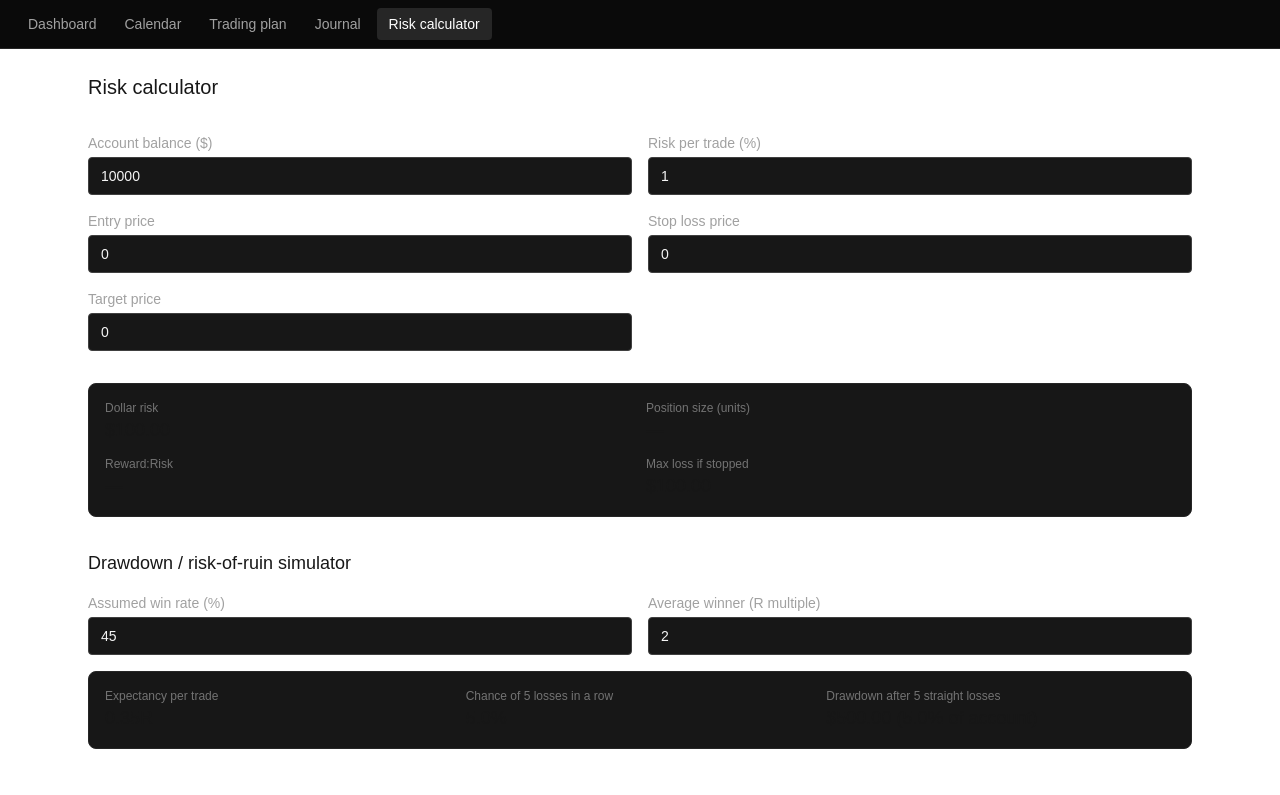
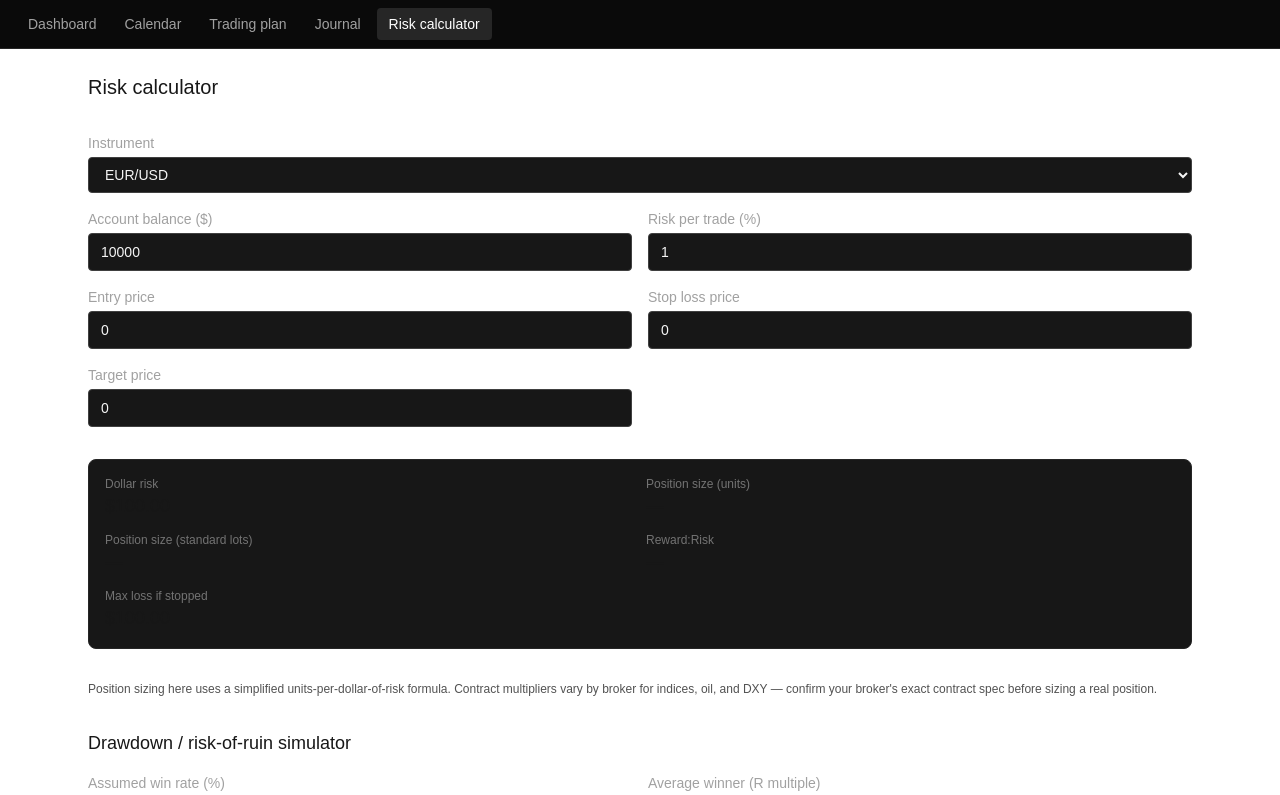
Before and after one commit to Magik16/trading-intelligence-center, a Next.js app in the folder trading-platform_1/: page /risk in a window 1280 px wide. Shown: the top 795 px of the page. Built offline with nearby package versions, Linux system fonts and the light colour scheme.

Commit message:
Update page.tsx

```diff
--- a/trading-platform_1/src/app/risk/page.tsx
+++ b/trading-platform_1/src/app/risk/page.tsx
@@ -1,7 +1,26 @@
 "use client";
 import { useState, useMemo } from "react";
+import { WATCHLIST } from "@/lib/types";
+
+// How each instrument's position size is expressed. Forex pairs convert
+// raw units into standard lots (100,000 units = 1 lot); everything else is
+// shown in its natural unit. These are simplifications for planning purposes
+// — always confirm exact contract specs (tick value, lot size) with your
+// broker before sizing a real position.
+const INSTRUMENT_META: Record<string, { unit: string; isForex: boolean }> = {
+  "EUR/USD": { unit: "units", isForex: true },
+  "GBP/USD": { unit: "units", isForex: true },
+  DXY: { unit: "contracts", isForex: false },
+  GOLD: { unit: "oz", isForex: false },
+  USOIL: { unit: "barrels", isForex: false },
+  NASDAQ: { unit: "contracts", isForex: false },
+  "S&P 500": { unit: "contracts", isForex: false },
+  US30: { unit: "contracts", isForex: false },
+  BTC: { unit: "BTC", isForex: false },
+};
 
 export default function RiskCalculator() {
+  const [instrument, setInstrument] = useState(WATCHLIST[0]);
   const [balance, setBalance] = useState(10000);
   const [riskPct, setRiskPct] = useState(1);
   const [entry, setEntry] = useState(0);
@@ -10,9 +29,12 @@ export default function RiskCalculator() {
   const [winRate, setWinRate] = useState(45);
   const [rMultiple, setRMultiple] = useState(2);
 
+  const meta = INSTRUMENT_META[instrument] ?? { unit: "units", isForex: false };
+
   const dollarRisk = (balance * riskPct) / 100;
   const stopDistance = Math.abs(entry - stop);
-  const positionSize = stopDistance > 0 ? dollarRisk / stopDistance : 0;
+  const positionSizeUnits = stopDistance > 0 ? dollarRisk / stopDistance : 0;
+  const positionSizeLots = positionSizeUnits / 100000;
   const rewardDistance = Math.abs(target - entry);
   const rr = stopDistance > 0 ? rewardDistance / stopDistance : 0;
 
@@ -35,6 +57,18 @@ export default function RiskCalculator() {
       <h1 className="text-xl font-medium">Risk calculator</h1>
 
       <section className="grid gap-4 sm:grid-cols-2">
+        <label className="block text-sm sm:col-span-2">
+          <span className="mb-1 block text-neutral-400">Instrument</span>
+          <select
+            value={instrument}
+            onChange={(e) => setInstrument(e.target.value)}
+            className="w-full rounded border border-neutral-700 bg-neutral-900 px-3 py-2 text-neutral-100"
+          >
+            {WATCHLIST.map((w) => (
+              <option key={w}>{w}</option>
+            ))}
+          </select>
+        </label>
         <Field label="Account balance ($)" value={balance} onChange={setBalance} />
         <Field label="Risk per trade (%)" value={riskPct} onChange={setRiskPct} step={0.1} />
         <Field label="Entry price" value={entry} onChange={setEntry} step={0.0001} />
@@ -45,12 +79,25 @@ export default function RiskCalculator() {
       <section className="grid gap-3 rounded-lg border border-neutral-800 bg-neutral-900 p-4 sm:grid-cols-2">
         <Stat label="Dollar risk" value={`$${dollarRisk.toFixed(2)}`} />
         <Stat
-          label="Position size (units)"
-          value={stopDistance > 0 ? positionSize.toFixed(4) : "—"}
+          label={`Position size (${meta.unit})`}
+          value={stopDistance > 0 ? positionSizeUnits.toFixed(4) : "—"}
         />
+        {meta.isForex && (
+          <Stat
+            label="Position size (standard lots)"
+            value={stopDistance > 0 ? positionSizeLots.toFixed(3) : "—"}
+          />
+        )}
         <Stat label="Reward:Risk" value={stopDistance > 0 ? `${rr.toFixed(2)}R` : "—"} />
         <Stat label="Max loss if stopped" value={`$${dollarRisk.toFixed(2)}`} />
       </section>
+
+      <p className="text-xs text-neutral-600">
+        Position sizing here uses a simplified units-per-dollar-of-risk
+        formula. Contract multipliers vary by broker for indices, oil, and
+        DXY — confirm your broker's exact contract spec before sizing a real
+        position.
+      </p>
 
       <section className="space-y-4">
         <h2 className="text-lg font-medium">Drawdown / risk-of-ruin simulator</h2>
```
